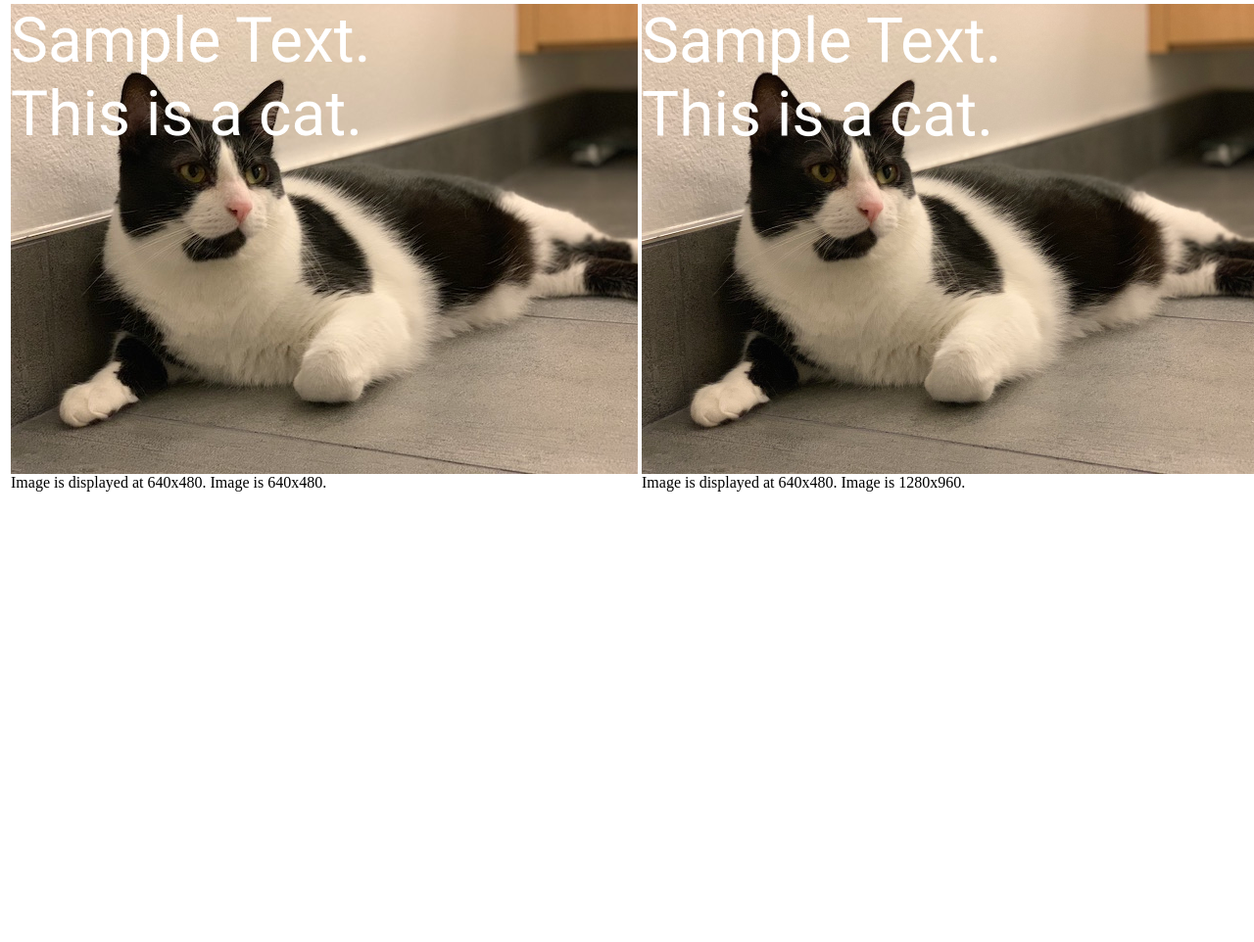
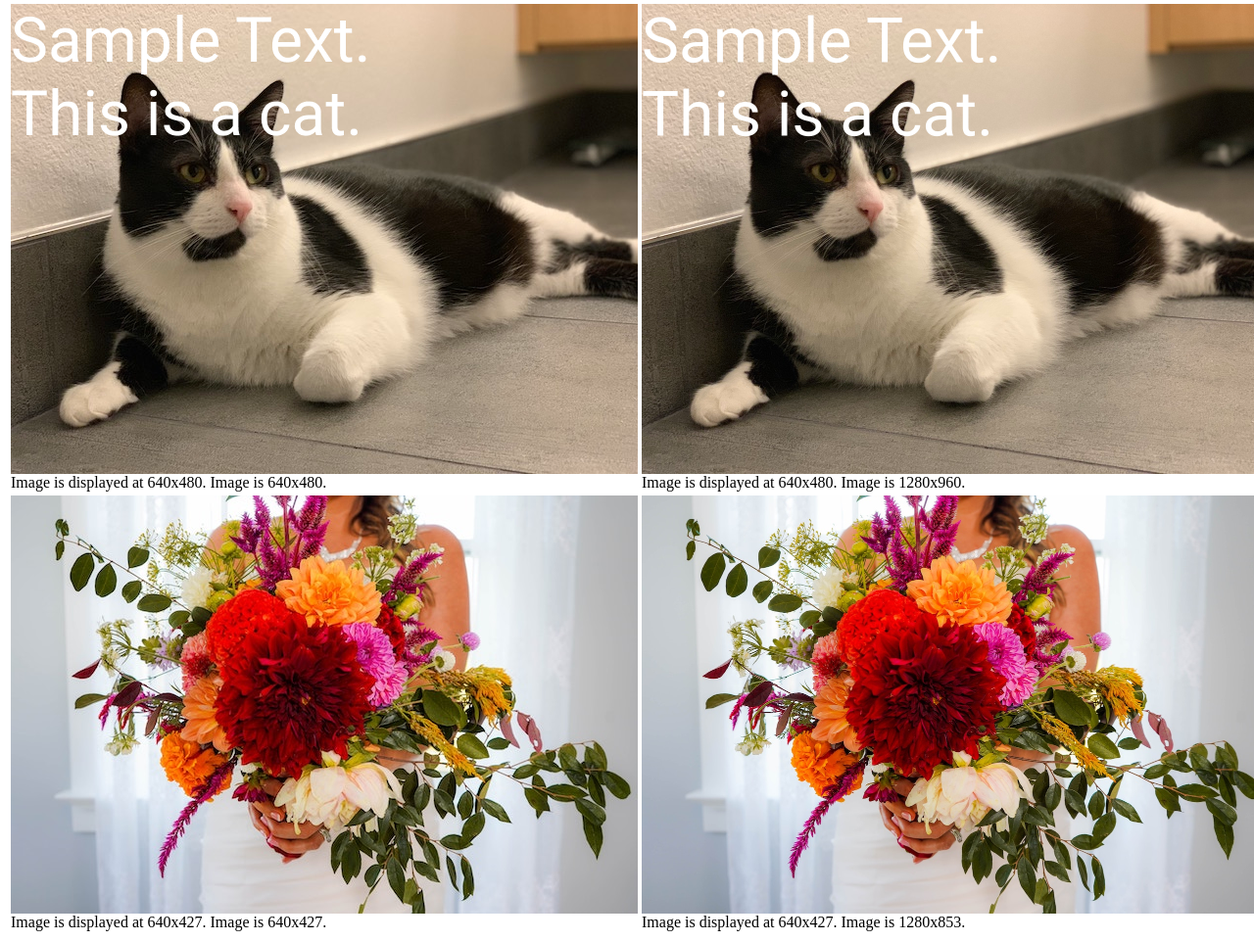
Before and after one commit to valloq/valloq.github.io, a plain HTML site: page index.html in a window 1280 px wide. Shown: the part 509-1471 px from the top of the page at 98% size. Before the commit the page ends 1022 px from the top, so only its background shows below. Drawn offline with Linux system fonts and the light colour scheme.

Commit message:
Added unsplash photos

```diff
--- a/index.html
+++ b/index.html
@@ -21,6 +21,16 @@
                     Image is displayed at 640x480. Image is 1280x960.
                 </td>
             </tr>
+            <tr>
+                    <td>
+                        <img src="unsplash.jpg" width="640" /><br />
+                        Image is displayed at 640x427. Image is 640x427.
+                    </td>
+                    <td>
+                        <img src="unsplash@2x.jpg" alt="" width="640"><br />
+                        Image is displayed at 640x427. Image is 1280x853.
+                    </td>
+                </tr>
         </table>
     </body>
 </html>
```
Also changed, not shown: unsplash.jpg (added), unsplash@2x.jpg (added).
